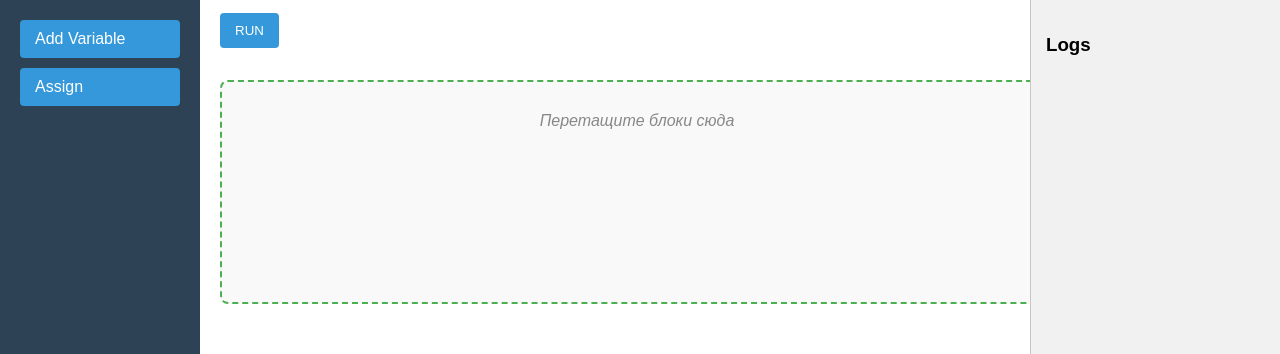
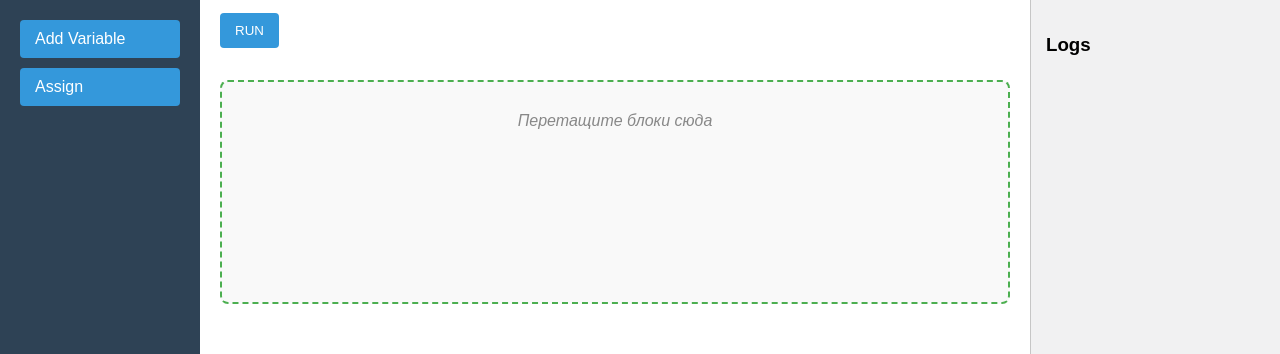
Before and after one commit to hityor/CODE-BLOCK, a plain HTML site: page index.html in a window 1280 px wide. Shown: the top 354 px of the page. Drawn offline with Linux system fonts and the light colour scheme.

Commit message:
фикс canvas

```diff
--- a/style.css
+++ b/style.css
@@ -40,14 +40,6 @@
     min-height: 0;
     overflow-y: auto;
     overflow-x: hidden;
-}
-
-.canvas {
-    width: 100%;
-    min-height: 0;
-    background: #ffffff;
-    border: 2px dashed #bcc2c6;
-    position: relative;
 }
 
 .rightPanel {
```
